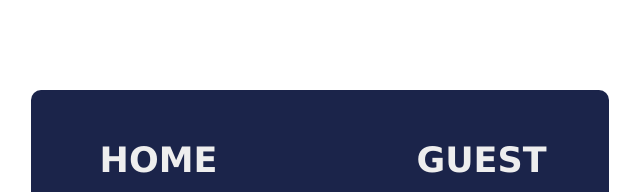
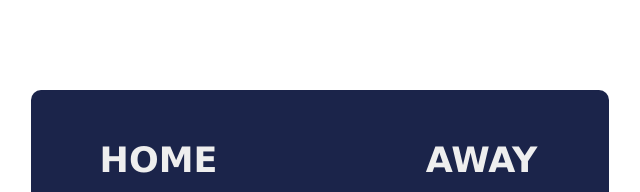
Before and after one commit to Goutham-bit/Scoreboard, a plain HTML site: page index.html in a window 1280 px wide. Shown: the top 192 px of the page, 320-960 px from the left. Drawn offline with Linux system fonts and the light colour scheme.

Commit message:
update index.html
changed the guest header to AWAY header

```diff
--- a/index.html
+++ b/index.html
@@ -23,7 +23,7 @@
                 <button id="new-game" onclick="newGame()">New Game</button>
 
                 <div>
-                    <h3 class="teamguest">GUEST</h3>
+                    <h3 class="teamguest">AWAY</h3>
                     <h4 class="scoreleft" id="scoreguest">0</h4>
                     <div class="btn">
                         <button class="btn-background" type="button" onclick="add1Guest()">+1</button>
```
